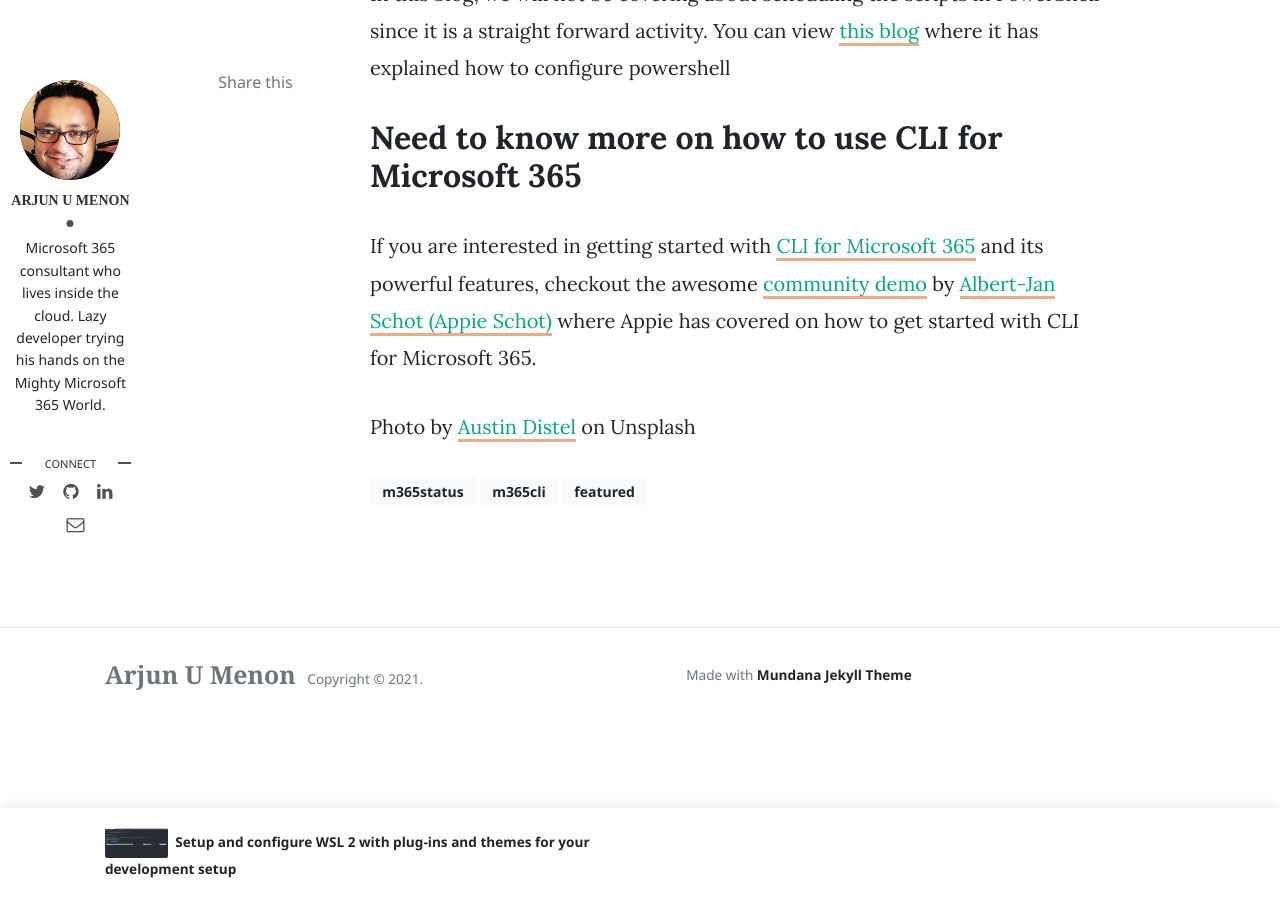
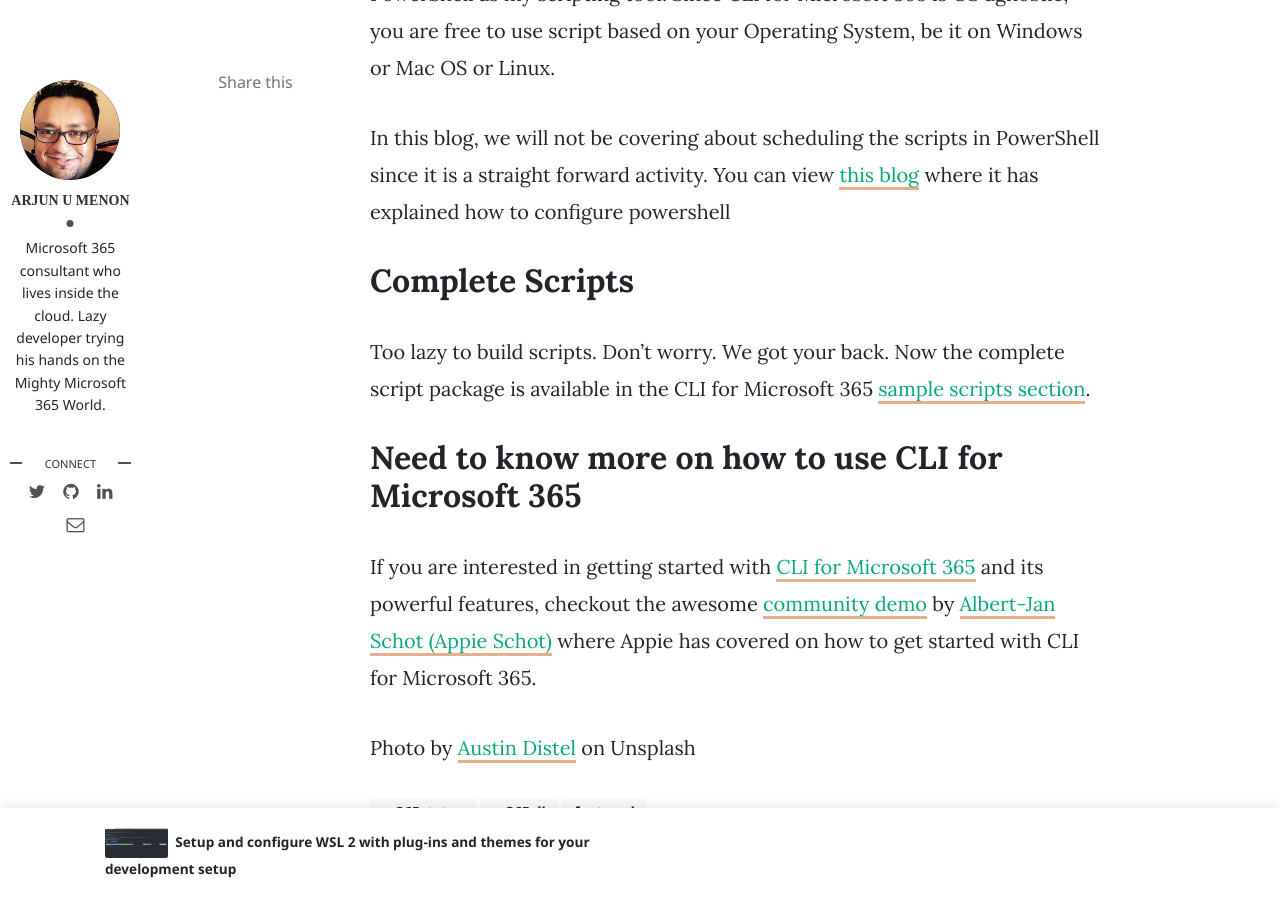
Before and after one commit to arjunumenon/arjunumenon.github.io, a Jekyll site: the page built from _posts/2021-01-25-tenant-status-solution-m365cli.md, in a window 1280 px wide and 900 px high, scrolled down 12588 px. Built offline with Jekyll 4.4.1, drawn with Linux system fonts in a browser that asks for light colours; nearby versions of some CDN libraries; comment, search, counter and statistics services are not loaded; some of the changed text lies outside the part shown.

Commit message:
Cross linked to CLI Script section

```diff
--- a/_posts/2021-01-25-tenant-status-solution-m365cli.md
+++ b/_posts/2021-01-25-tenant-status-solution-m365cli.md
@@ -19,6 +19,8 @@
 
 In this blog, I am using Windows for showing the use case. You as a user are not restricted to use PowerShell since [CLI for Microsoft 365 is a cross-platform CLI](https://pnp.github.io/cli-microsoft365/about/why-cli/){:target="_blank"} and is independent of the OS platform which you use.
 
+**Update :** No time to go through the complete blog. Head to the [Complete Script Section](#complete-scripts)
+
 ## Index
 
 - [Solution](#solution)
@@ -39,6 +41,7 @@
   - [Complete Script - Easily understandable](#complete-script---easily-understandable)
   - [Simple Script - Production Ready (Lines of Code : 4)](#simple-script---production-ready-lines-of-code--4)
 - [Schedule the script](#schedule-the-script)
+- [Complete Scripts](#complete-scripts)
 - [Need to know more on how to use CLI for Microsoft 365](#need-to-know-more-on-how-to-use-cli-for-microsoft-365)
 
 ## Implementation
@@ -194,6 +197,10 @@
 
 In this blog, we will not be covering about scheduling the scripts in PowerShell since it is a straight forward activity. You can view [this blog](https://o365reports.com/2019/08/02/schedule-powershell-script-task-scheduler/){:target="_blank"} where it has explained how to configure powershell
 
+## Complete Scripts
+
+Too lazy to build scripts. Don't worry. We got your back. Now the complete script package is available in the CLI for Microsoft 365 [sample scripts section](https://pnp.github.io/cli-microsoft365/sample-scripts/tenant/tenant-monitor-notify-healthstatus/){:target="_blank"}.
+
 ## Need to know more on how to use CLI for Microsoft 365
 
 If you are interested in getting started with [CLI for Microsoft 365](https://pnp.github.io/cli-microsoft365/){:target="_blank"} and its powerful features, checkout the awesome [community demo](https://youtu.be/kI8id6Svm9g?t=2696){:target="_blank"} by [Albert-Jan Schot (Appie Schot)](https://twitter.com/appieschot){:target="_blank"} where Appie has covered on how to get started with CLI for Microsoft 365.
```
